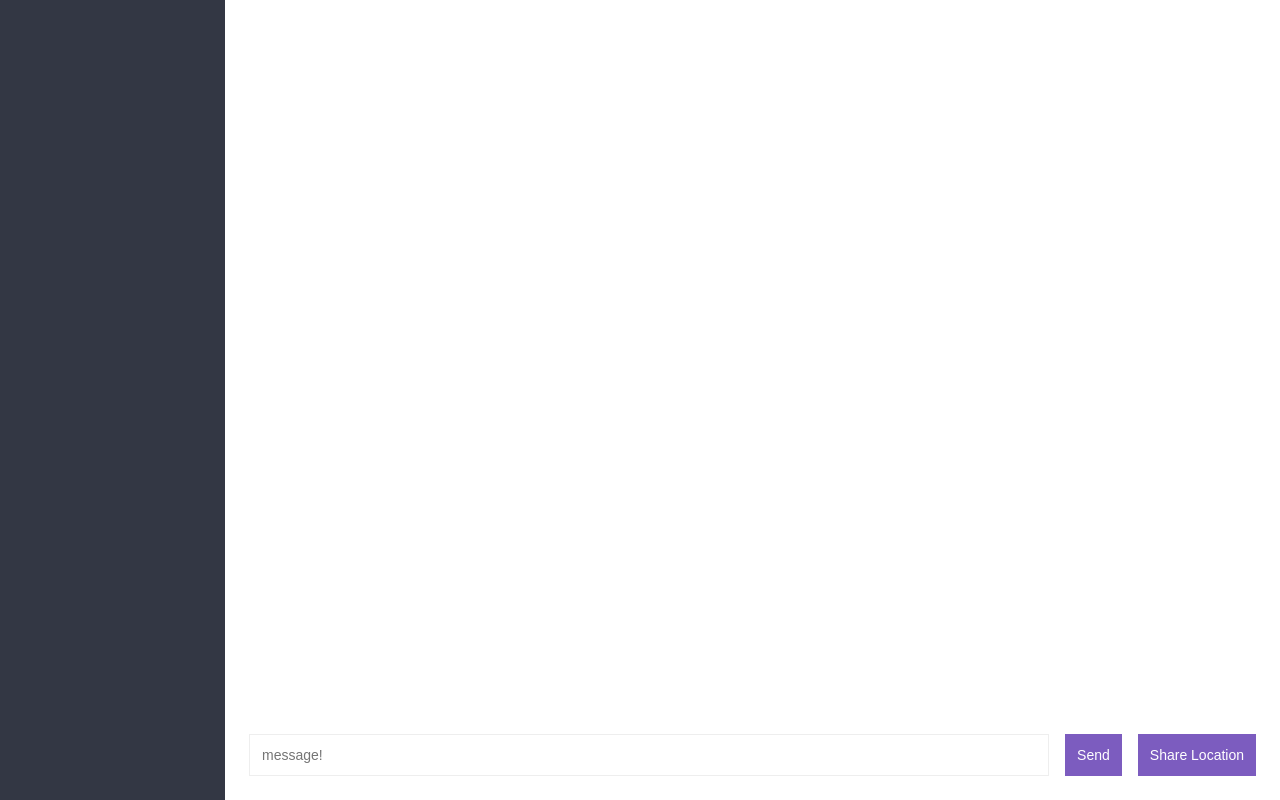
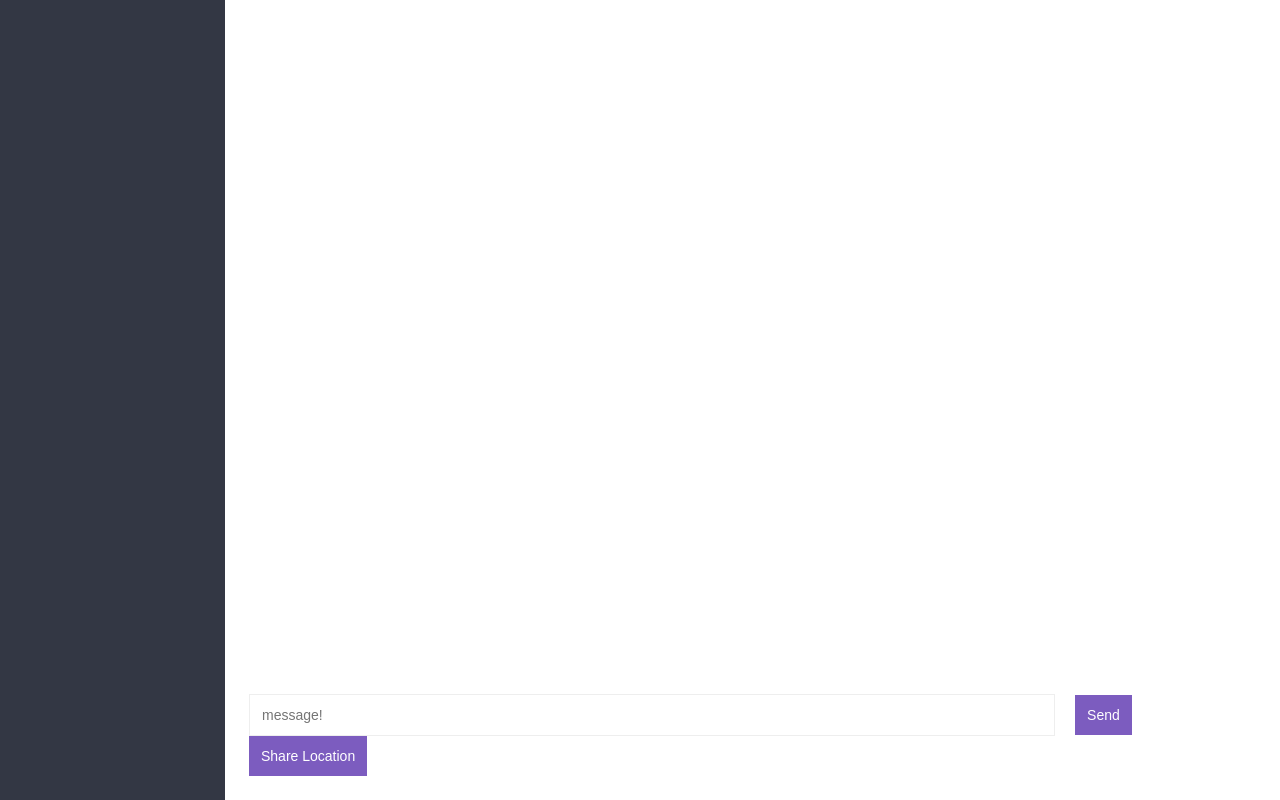
Before and after one commit to mrsaif7631/node-v3-chat-app, a website: page public/chat.html in a window 1280 px wide. Drawn offline with nearby package versions, Linux system fonts and the light colour scheme; no server answers.

Commit message:
small change in style1.css

```diff
--- a/public/css/style1.css
+++ b/public/css/style1.css
@@ -134,21 +134,24 @@ button:disabled {
 /* Message Composition Styles */
 
 .compose {
-    display: flex;
-    flex-shrink: 0;
+    /* display: flex; */
+    /* flex-shrink: 0; */
+    display: inline;
     margin-top: 16px;
     padding: 24px;
 }
 
 .compose form {
-    display: flex;
-    flex-grow: 1;
+    /* display: flex; */
+    /* flex-grow: 1; */
+    display: inline;
+
     margin-right: 16px;
 }
 
 .compose input {
     border: 1px solid #eeeeee;
-    width: 100%;
+    width: 80%;
     padding: 12px;
     margin: 0 16px 0 0;
     flex-grow: 1;
```
